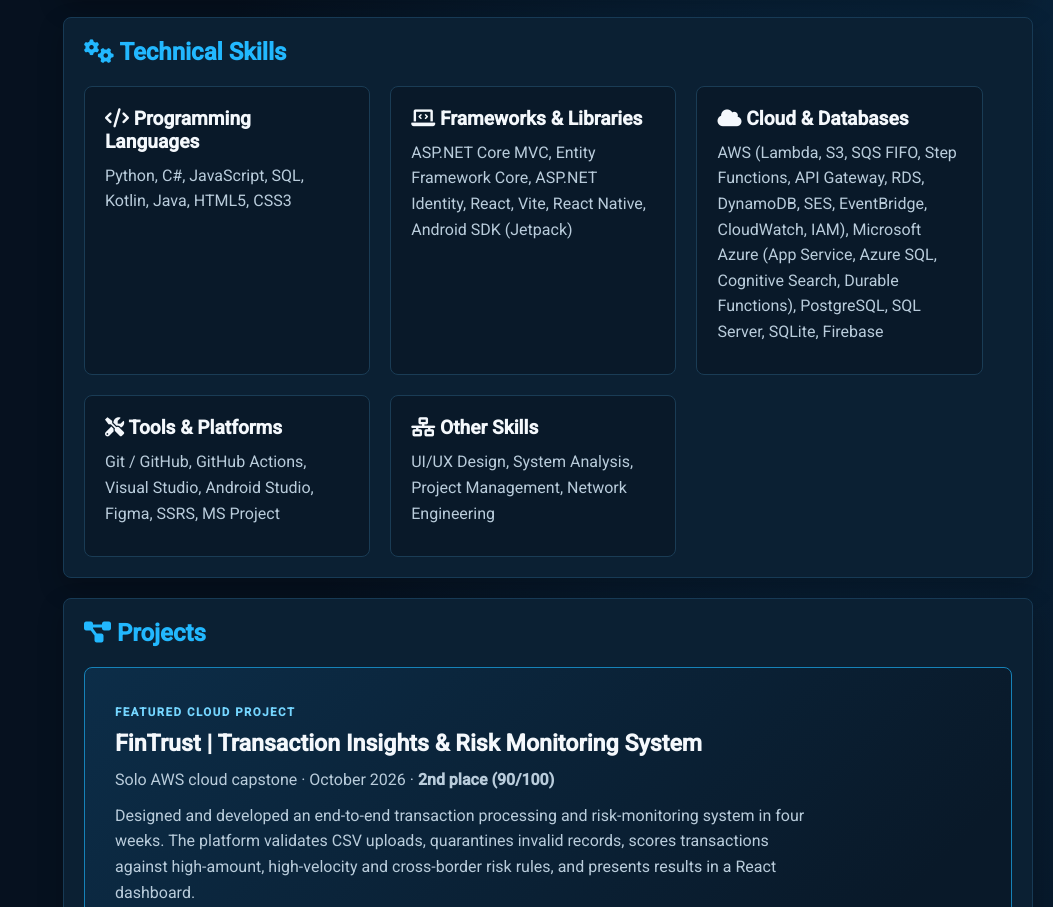
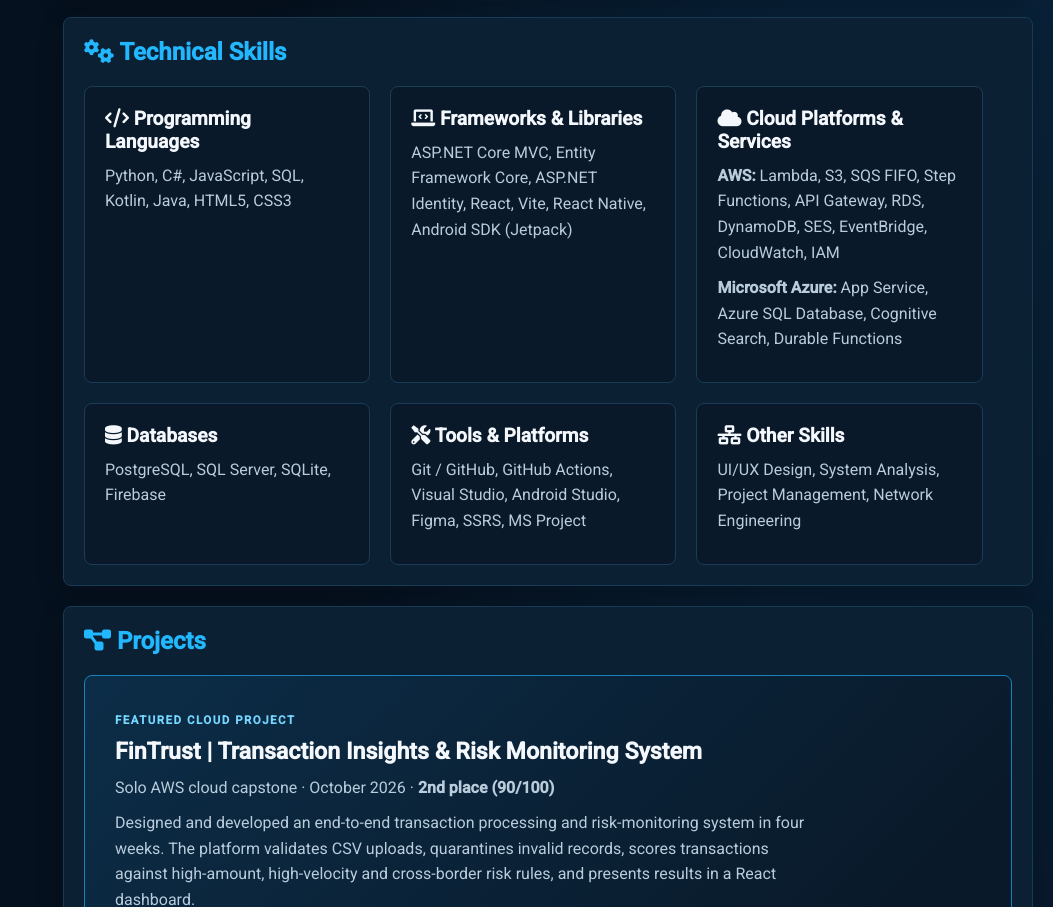
Before and after one commit to SandeepHarii/Sandeep-Hari-CV, a plain HTML site: page index.html in a window 1280 px wide. Shown: the part 1588-2495 px from the top of the page, without its empty margins (227-1280 px from the left). Drawn offline with Linux system fonts and the light colour scheme.

Commit message:
refactor: separate cloud services and databases into focused skills cards

```diff
--- a/index.html
+++ b/index.html
@@ -134,8 +134,13 @@
           <p>ASP.NET Core MVC, Entity Framework Core, ASP.NET Identity, React, Vite, React Native, Android SDK (Jetpack)</p>
         </div>
         <div class="card">
-          <h3><i class="fas fa-cloud"></i> Cloud & Databases</h3>
-          <p>AWS (Lambda, S3, SQS FIFO, Step Functions, API Gateway, RDS, DynamoDB, SES, EventBridge, CloudWatch, IAM), Microsoft Azure (App Service, Azure SQL, Cognitive Search, Durable Functions), PostgreSQL, SQL Server, SQLite, Firebase</p>
+          <h3><i class="fas fa-cloud"></i> Cloud Platforms & Services</h3>
+          <p><strong>AWS:</strong> Lambda, S3, SQS FIFO, Step Functions, API Gateway, RDS, DynamoDB, SES, EventBridge, CloudWatch, IAM</p>
+          <p><strong>Microsoft Azure:</strong> App Service, Azure SQL Database, Cognitive Search, Durable Functions</p>
+        </div>
+        <div class="card">
+          <h3><i class="fas fa-database"></i> Databases</h3>
+          <p>PostgreSQL, SQL Server, SQLite, Firebase</p>
         </div>
         <div class="card">
           <h3><i class="fas fa-tools"></i> Tools & Platforms</h3>
```
